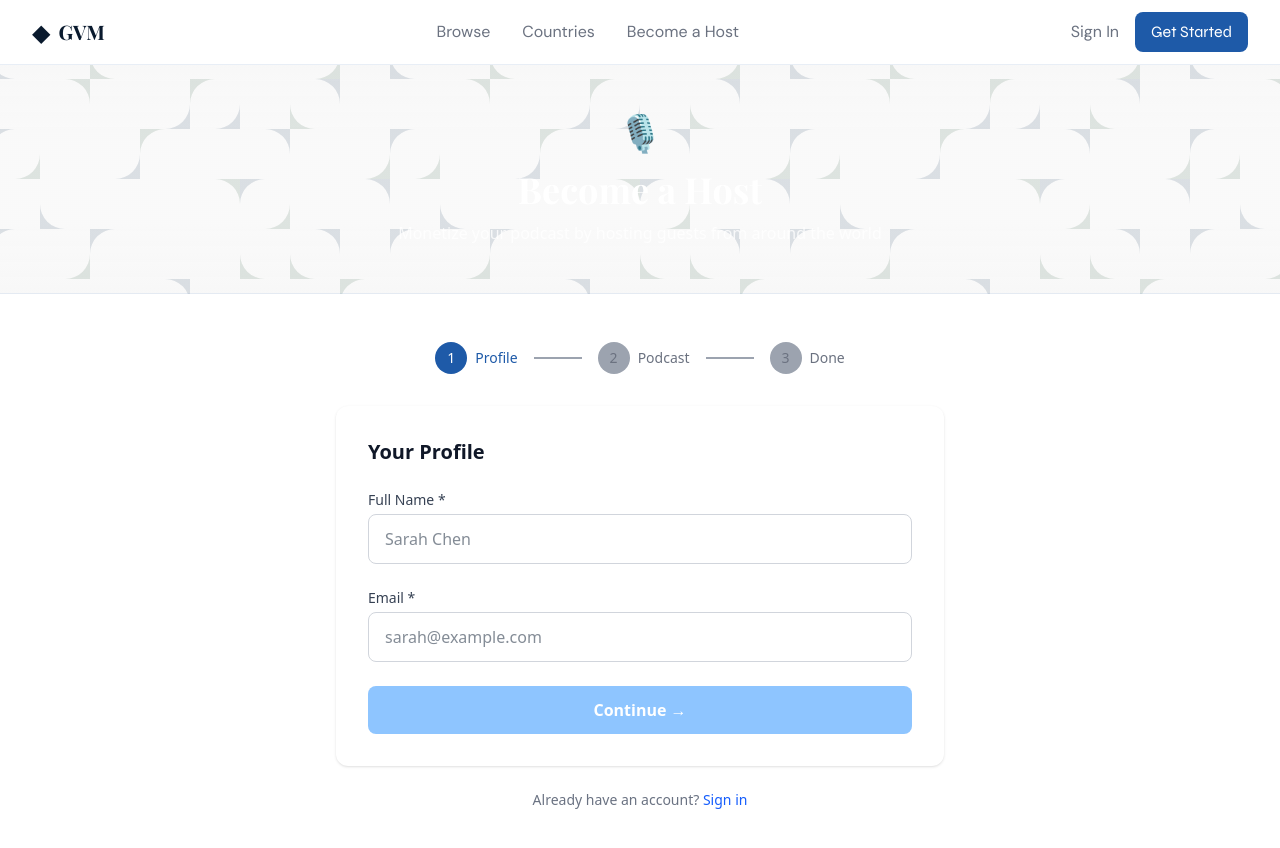
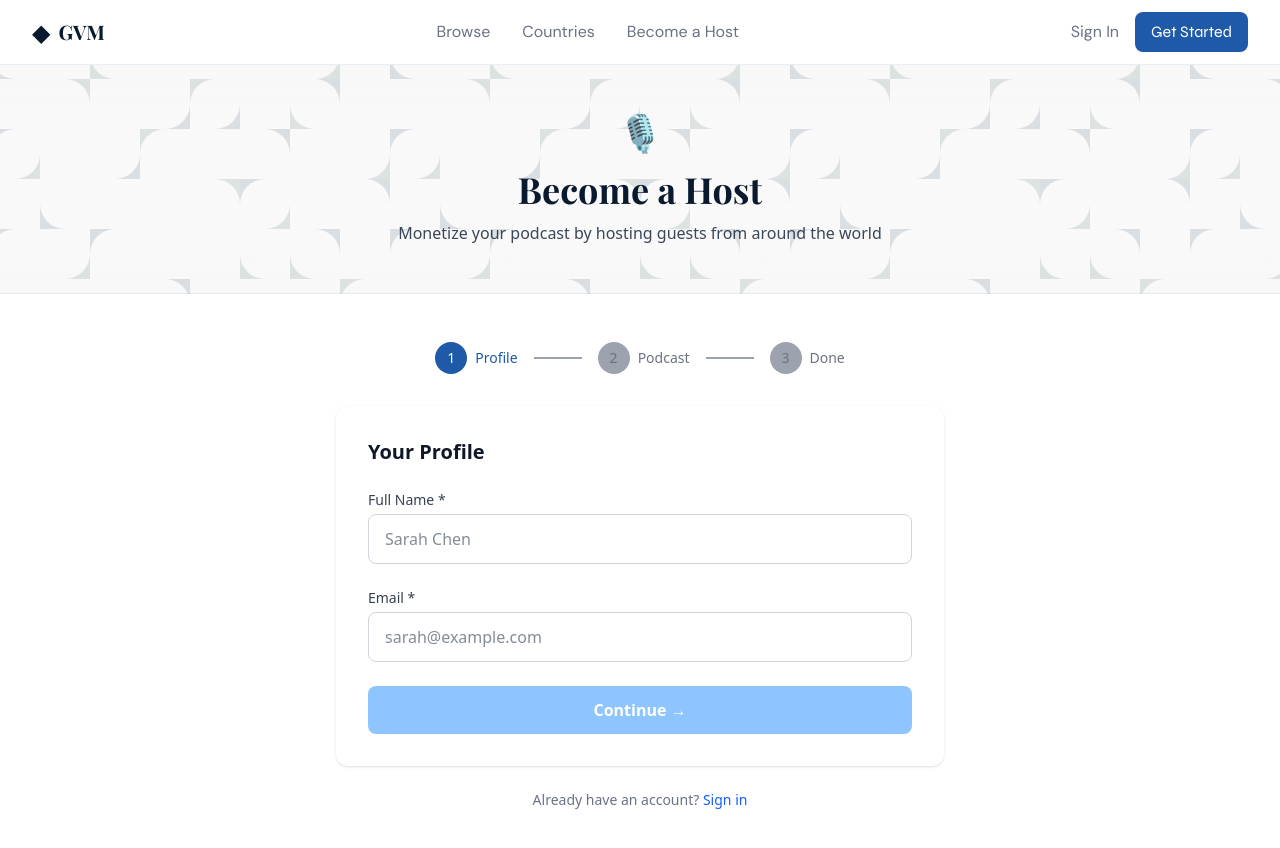
Before and after one commit to frankomatic5000/global-visibility-marketplace, a Next.js app: page /host in a window 1280 px wide. Shown: the top 848 px of the page. Built offline with nearby package versions, Linux system fonts and the light colour scheme; a web font is replaced by a local one.

Commit message:
Fix host page text visibility — change white text to navy on light grid

```diff
--- a/src/app/host/page.tsx
+++ b/src/app/host/page.tsx
@@ -41,10 +41,10 @@ export default function HostPage() {
           <div className="flex items-center justify-center gap-3 mb-4">
             <span className="text-4xl">🎙️</span>
           </div>
-          <h1 className="text-3xl sm:text-4xl font-bold text-white font-[family-name:var(--font-playfair)]">
+          <h1 className="text-3xl sm:text-4xl font-bold text-athos-navy font-[family-name:var(--font-playfair)]">
             Become a Host
           </h1>
-          <p className="text-white/80 mt-3 max-w-2xl mx-auto">
+          <p className="text-athos-navy/80 mt-3 max-w-2xl mx-auto">
             Monetize your podcast by hosting guests from around the world
           </p>
         </div>
```
